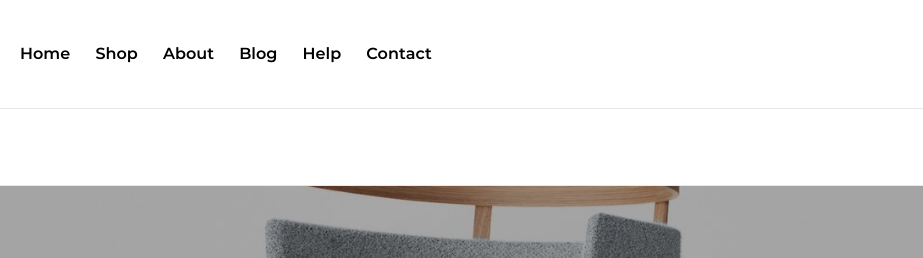
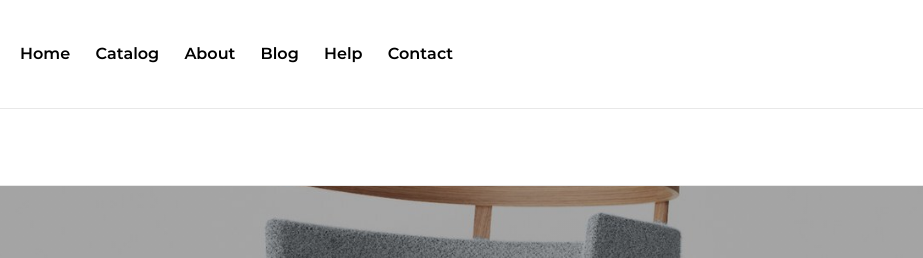
Before and after one commit to UrchuckElena/Our_project, a plain HTML site: page catalog.html in a window 1280 px wide. Shown: the top 258 px of the page, 242-1165 px from the left. Drawn offline with nearby package versions, Linux system fonts and the light colour scheme; files whose address does not match are found by name.

Commit message:
new link

```diff
--- a/catalog.html
+++ b/catalog.html
@@ -29,7 +29,7 @@
                 <a class="mobile__link active" href="index.html">Home</a>
             </li>
             <li class="mobile__list-item">
-                <a class="mobile__link" href="shop_page.html">Shop</a>
+                <a class="mobile__link" href="catalog.html">Catalog</a>
             </li>
             <li class="mobile__list-item">
                 <a class="mobile__link" href="about.html">About</a>
@@ -74,7 +74,7 @@
                         <a class="menu__link menu__link--active" href="index.html">Home</a>
                     </li>
                     <li class="menu__list-item">
-                        <a class="menu__link" href="shop_page.html">Shop</a>
+                        <a class="menu__link" href="catalog.html">Catalog</a>
                     </li>
                     <li class="menu__list-item">
                         <a class="menu__link" href="about.html">About</a>
```
